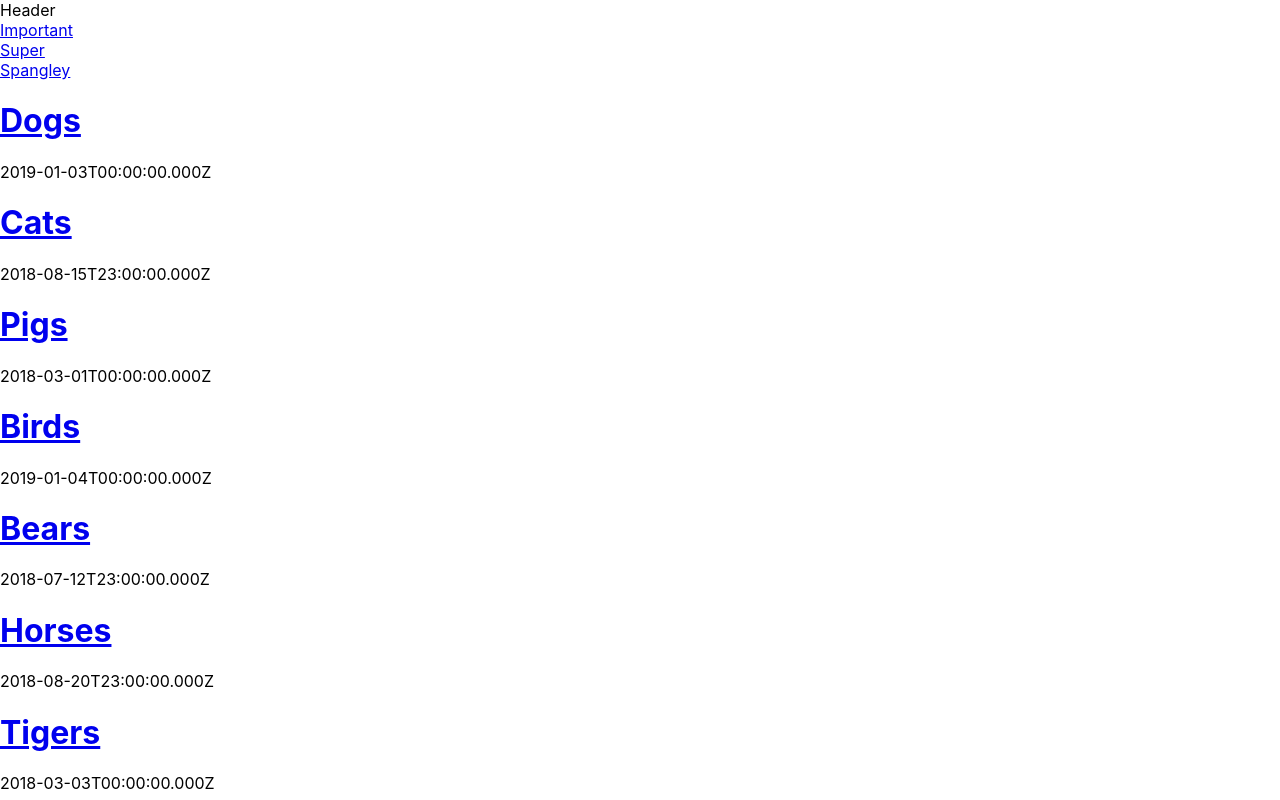
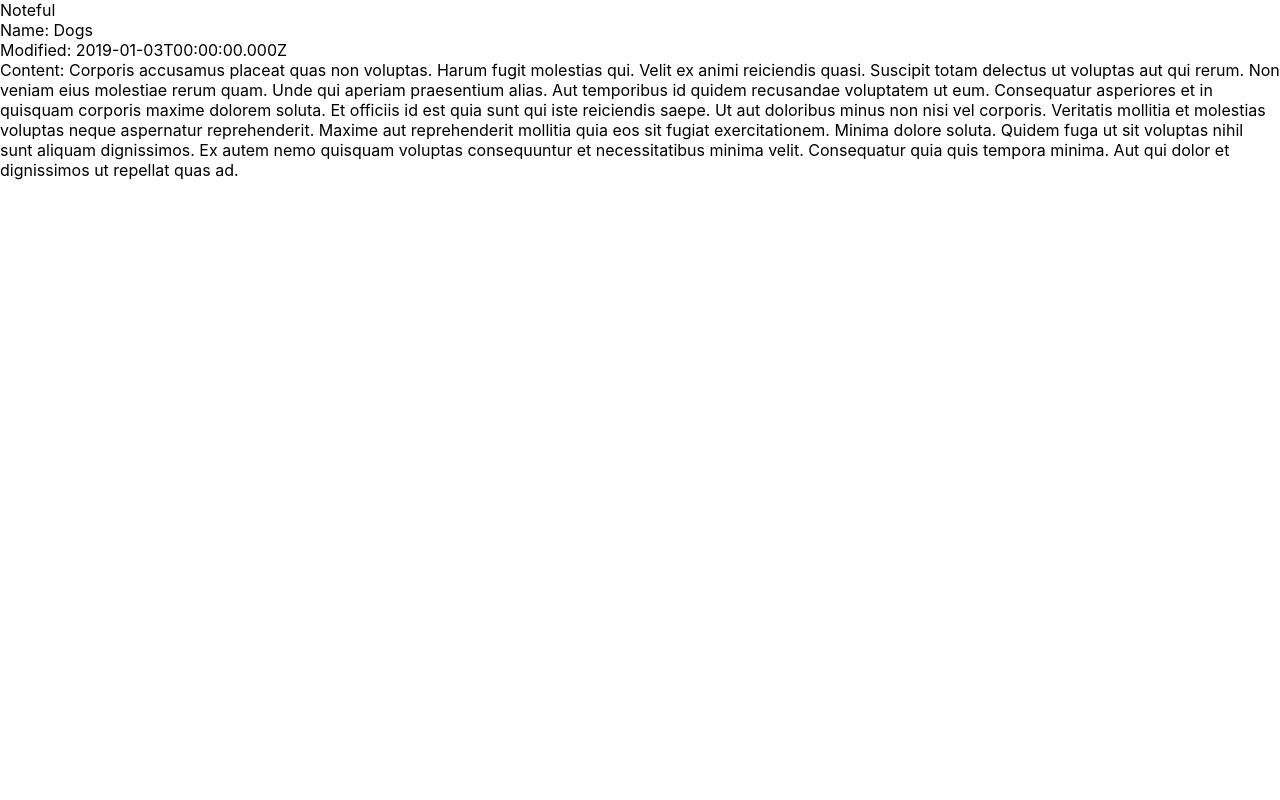
Before and after one commit to trentnsmith/thinkful-noteful-project, a React (Create React App) app: page /note/cbc787a0-ffaf-11e8-8eb2-f2801f1b9fd1 in a window 1280 px wide. Shown: the top 800 px of the page. Built offline with nearby package versions, Linux system fonts and the light colour scheme.

Commit message:
adding folder, organizing

```diff
--- /dev/null
+++ b/src/App/App.css
@@ -0,0 +1,3 @@
+.App {
+    height: 50px;
+}
--- a/src/App.js
+++ b/src/App/App.js
@@ -1,9 +1,11 @@
 import React from 'react';
 import { BrowserRouter } from 'react-router-dom';
 import { Route } from 'react-router-dom';
-import STORE from './dummy-store';
-import Header from './Header'
-import Mainpage from './Mainpage';
+import STORE from '../dummy-store';
+import Header from '../Header/Header'
+import Mainpage from '../Mainpage/Mainpage';
+import NoteDetail from '../NoteDetail/NoteDetail';
+import './App.css'
 
 function App() {
   return (
@@ -11,13 +13,8 @@ function App() {
       <Header />
       <BrowserRouter>
         <Route exact path='/' component={Mainpage} />
-
         <Route path='/folder/:folderId' component={Mainpage} />
-
-
-        <Route path='/note/:noteId' component={Mainpage} />
-
-
+        <Route path='/note/:noteId' component={NoteDetail} />
       </BrowserRouter>
     </main>
   );
--- /dev/null
+++ b/src/Header/Header.css
@@ -0,0 +1,3 @@
+.Header {
+    height: 50px;
+}
--- a/src/Header.js
+++ b/src/Header/Header.js
@@ -1,10 +1,11 @@
 import React, { Component } from 'react';
+import './Header.css';
 
 class Header extends Component {
     render() {
         return(
             <div>
-                Header
+                Noteful
             </div>
         )
     }
--- a/src/Mainpage.js
+++ /dev/null
@@ -1,20 +0,0 @@
-
-import React, { Component } from 'react';
-import Sidebar from './Sidebar';
-import Notelist from './Notelist';
-import STORE from './dummy-store';
-
-class Mainpage extends Component {
-    render() {
-        console.log(this.props.match.params)
-        return(
-            <div>
-               <Sidebar folders={STORE.folders} />
-               <Notelist notes={STORE.notes} folderId={this.props.match.params.folderId} />
-            </div>
-
-        )
-    }
-}
-
-export default Mainpage;
--- /dev/null
+++ b/src/Mainpage/Mainpage.js
@@ -0,0 +1,20 @@
+
+import React, { Component } from 'react';
+import Sidebar from '../Sidebar/Sidebar';
+import Notelist from '../Notelist/Notelist';
+import STORE from '../dummy-store';
+
+class Mainpage extends Component {
+    render() {
+        console.log(this.props.match.params)
+        return(
+            <div>
+               <Sidebar  />
+               <Notelist  folderId={this.props.match.params.folderId} />
+            </div>
+
+        )
+    }
+}
+
+export default Mainpage;
--- /dev/null
+++ b/src/NoteContext.js
@@ -0,0 +1,9 @@
+import React from 'react'
+import STORE from './dummy-store';
+
+const NoteContext = React.createContext({
+  notes: STORE.notes,
+  folders: STORE.folders
+})
+
+export default NoteContext
--- /dev/null
+++ b/src/NoteDetail/NoteDetail.js
@@ -0,0 +1,26 @@
+import React from 'react';
+import { Component, createContext } from "react";
+//import STORE from './dummy-store';
+import NoteContext from '../NoteContext';
+
+class NoteDetail extends Component {
+    static contextType = NoteContext;
+    render () {
+        console.log(this.context)
+        let note = this.context.notes.filter((note) => {
+
+            return note.id == this.props.match.params.noteId
+        })
+        //console.log(new Date(note[0].modified))
+        //let newDate = new Date(note[0].modified)
+        return (<div>
+                <div>Name: {note[0].name}</div>
+                <div>Modified: {note[0].modified}</div>
+                <div>Content: {note[0].content}</div>
+            </div>
+
+        )
+    }
+}
+
+export default NoteDetail;
--- a/src/Notelist.js
+++ b/src/Notelist/Notelist.js
@@ -1,9 +1,11 @@
 import React, { Component } from 'react';
 import { Link } from 'react-router-dom';
+import NoteContext from '../NoteContext';
 
 class Notelist  extends Component {
+    static contextType = NoteContext;
     render() {
-        let filteredNotes = this.props.notes
+        let filteredNotes = this.context.notes
         if (this.props.folderId) {
             filteredNotes = filteredNotes.filter((note) => {
                 return note.folderId == this.props.folderId
--- a/src/Sidebar.js
+++ b/src/Sidebar/Sidebar.js
@@ -1,11 +1,13 @@
 import React, { Component } from 'react';
 import { Link } from 'react-router-dom';
+import NoteContext from '../NoteContext';
 
 class Sidebar extends Component {
+    static contextType = NoteContext;
     render() {
         return(
             <div>
-                {this.props.folders.map((folder) => {
+                {this.context.folders.map((folder) => {
                     return(
                         <div>
                             <Link to={`/folder/${folder.id }`}>
--- a/src/index.js
+++ b/src/index.js
@@ -1,6 +1,6 @@
 import React from 'react';
 import ReactDOM from 'react-dom';
-import App from './App';
+import App from './App/App';
 import './index.css';
 
 ReactDOM.render(<App />, document.getElementById('root'));
```
Also changed, not shown: src/Notepage/NotePage.js (added), 1 other file (tests, documents, lock files or other folders).
